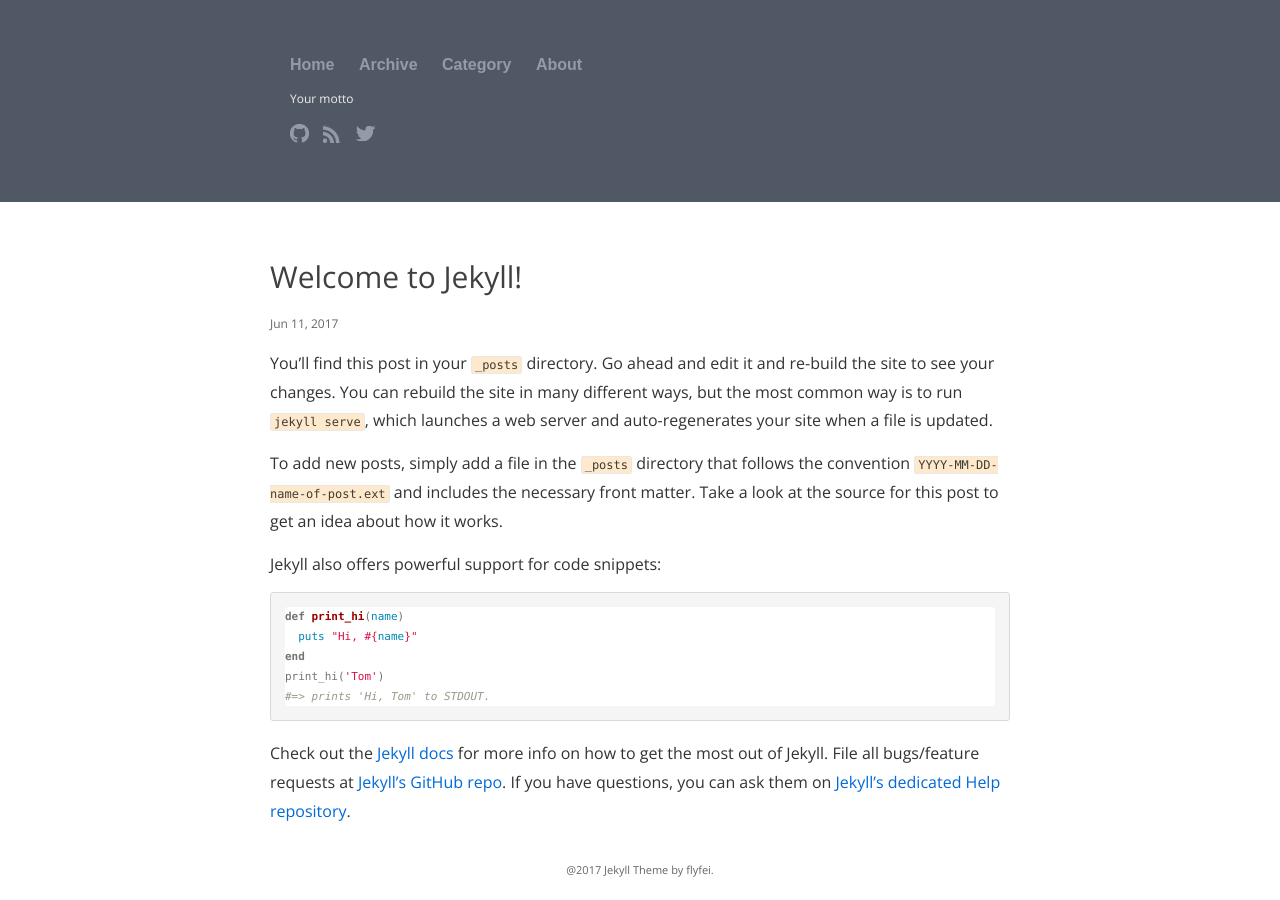
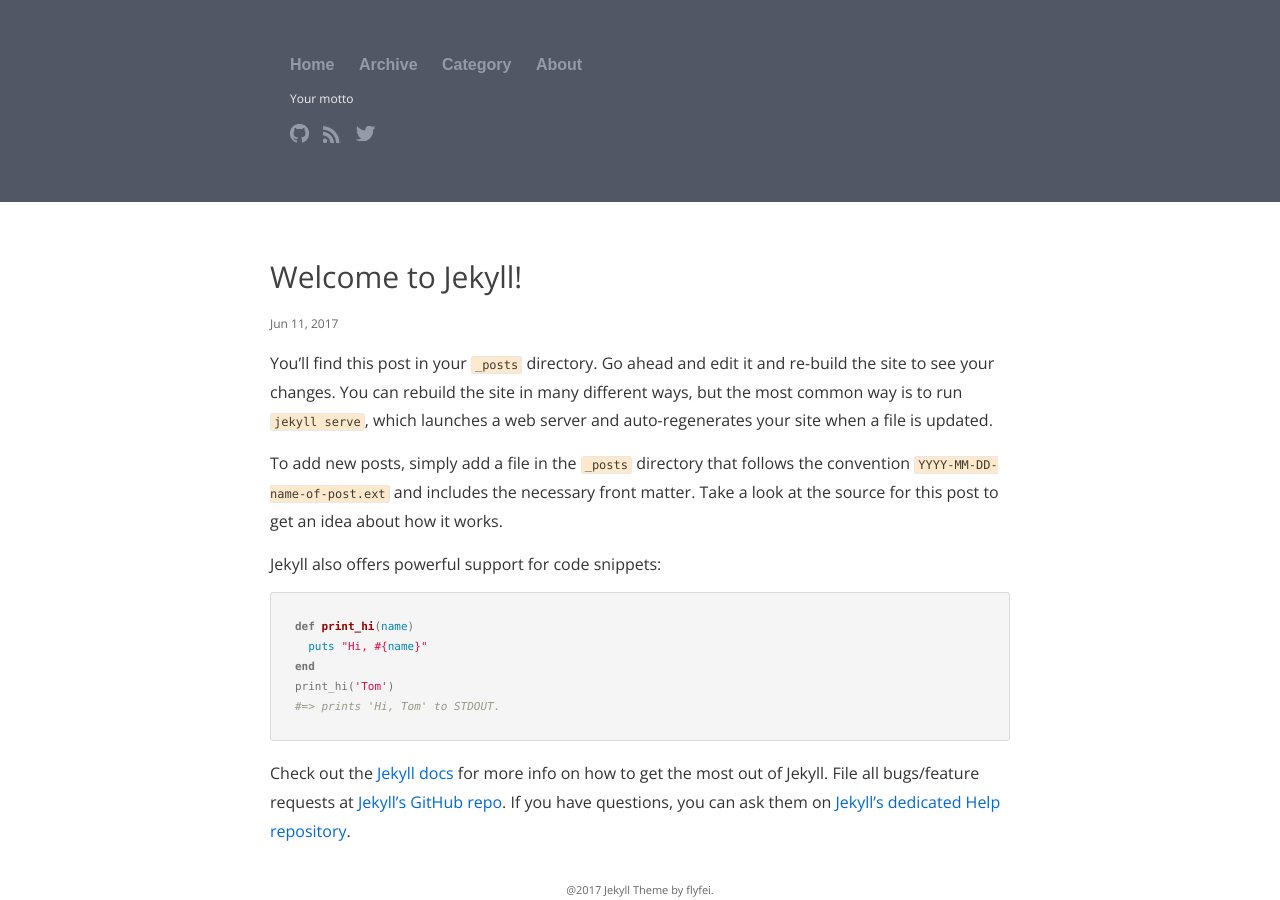
Before and after one commit to flyfei/flyfei.github.io, a Jekyll site: the page built from _posts/2017-06-12-welcome-to-jekyll.markdown, in a window 1280 px wide. Built offline with Jekyll 4.4.1, drawn with Linux system fonts in a browser that asks for light colours; comment, search, counter and statistics services are not loaded.

Commit message:
fix style

```diff
--- a/_sass/_custom-theme.scss
+++ b/_sass/_custom-theme.scss
@@ -21,10 +21,10 @@
     word-wrap: break-word;
 }
 pre code {
-    background-color: #fff;
+    background-color: transparent;
     color:#737373;
     font-size: 11px;
-    padding: 0;
+    padding: 10px;
     display: block;
     line-height: 1.8;
 }
```
